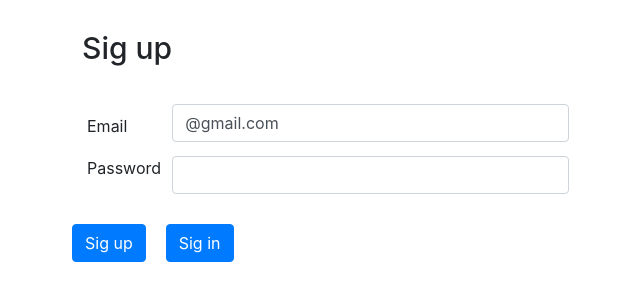
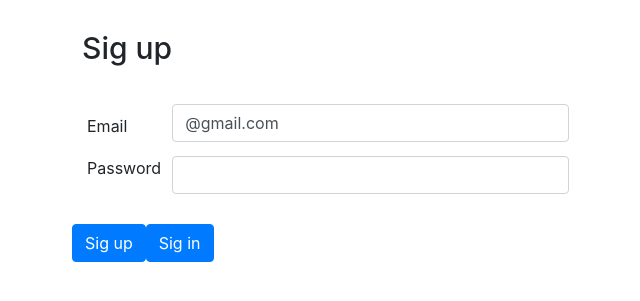
Before and after one commit to Chuongdt198/test, a PHP site: page /sigup.html in a window 1280 px wide. Shown: the top 301 px of the page, without its empty margins (312-952 px from the left). Run offline with PHP 8.4, Linux system fonts and the light colour scheme.

Commit message:
update css

```diff
--- a/css/style.css
+++ b/css/style.css
@@ -19,6 +19,3 @@
     padding: 30px 0;
     text-align: center;
 }
-.submit a{
-    margin-left: 20px;
-}
```
